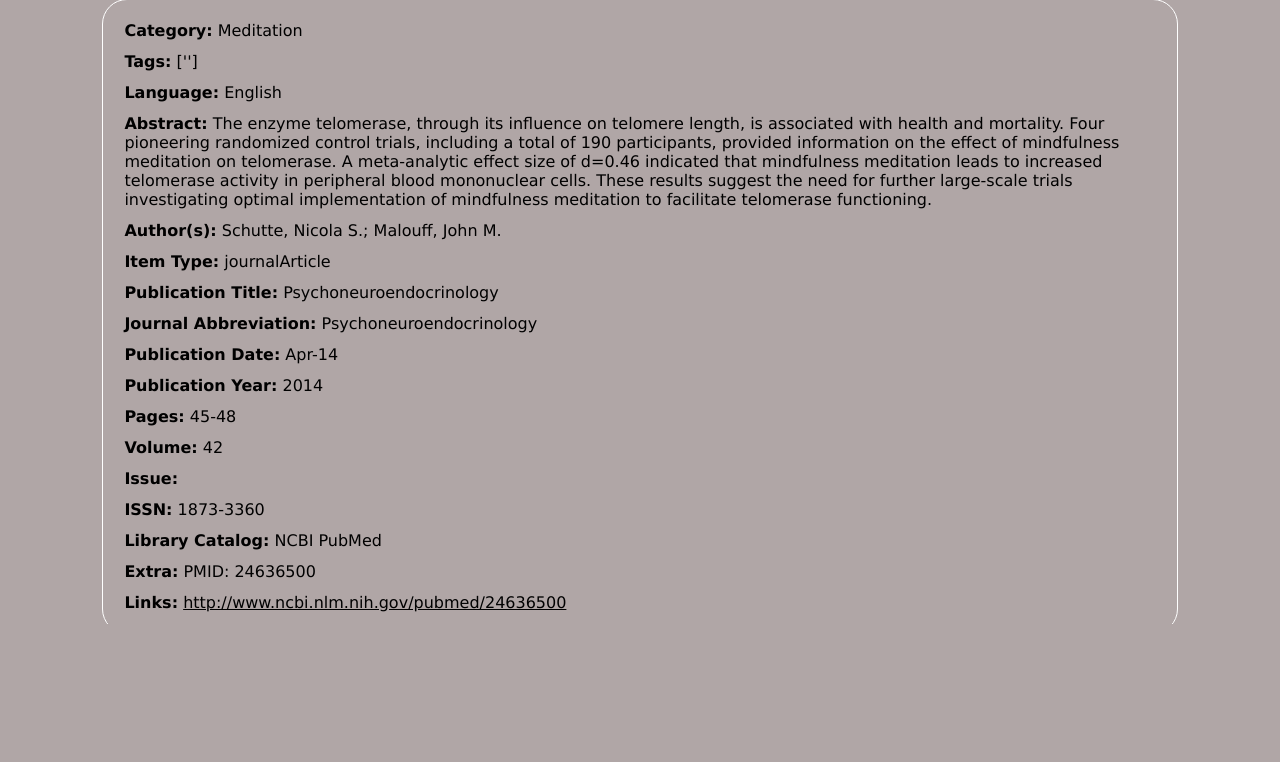
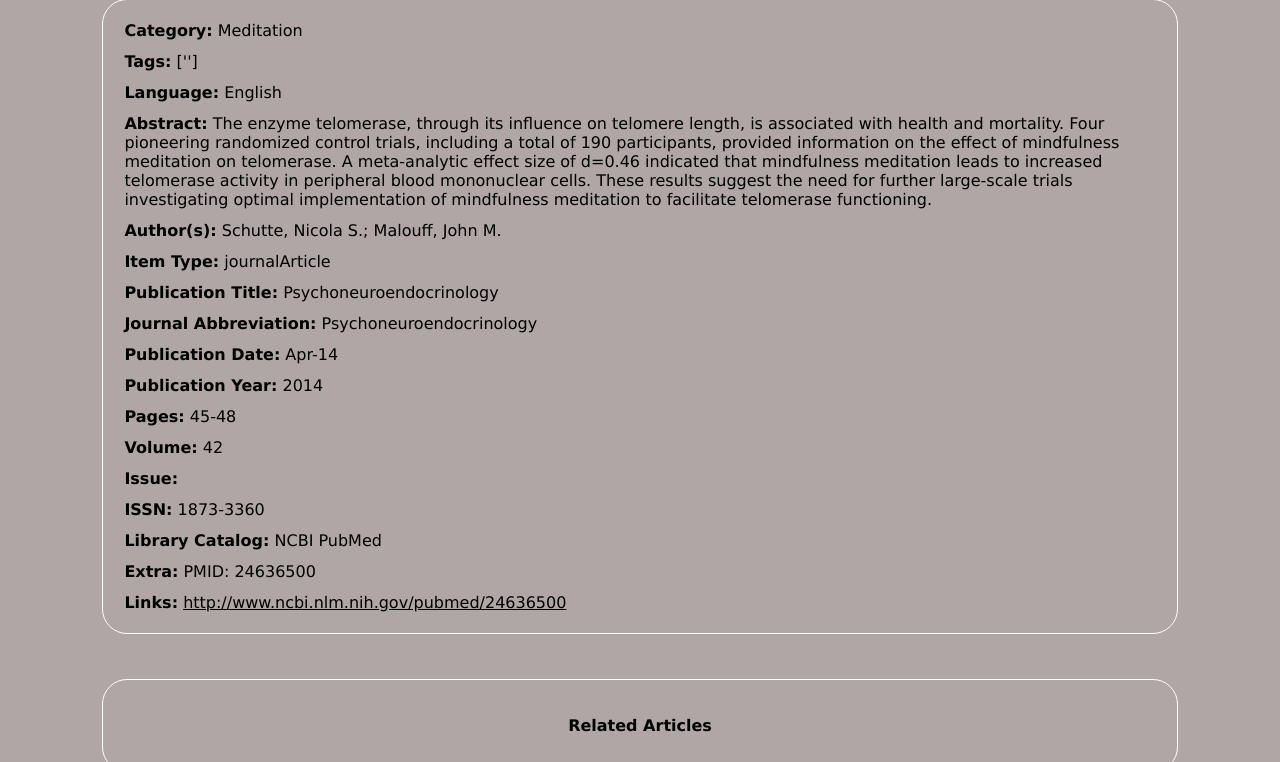
Before and after one commit to jerseycity17/team-21, a Django app: page /ISHAR/Article/517/ in a window 1280 px wide. Shown: the part 538-1300 px from the top of the page. Before the commit the page ends 1162 px from the top, so only its background shows below. Run offline with Django 3.2, Linux system fonts and the light colour scheme; data comes from the database, SQL or seed files in the repository; lists and menus that the app fills with data are empty.

Commit message:
Related articles implemented

```diff
--- a/ISHARonline/ISHAR/templates/ISHAR/articleDesc.html
+++ b/ISHARonline/ISHAR/templates/ISHAR/articleDesc.html
@@ -58,5 +58,18 @@
 
 </table>
 
+<br/><br/>
+<table cellspacing="25" style="border: 1px solid white;border-radius: 25px;padding: 10px; width:100%">
+		<thead>
+			<tr>
+				<th style="text-align: center;"> Related Articles </th>
+			</tr>
+		</thead>
+		{% for article in related_articles %}
+		<tr>
+			<td><a href="{% url 'ishar:article_desc' article.id %}">{{ article.title }}</a></td>
+		</tr>
+		{% endfor %}
+</table>
 
 {% include "ISHAR/footer.html" %}
--- a/ISHARonline/ISHAR/views.py
+++ b/ISHARonline/ISHAR/views.py
@@ -27,8 +27,18 @@ def affilliates(request):
 
 def article_desc(request, article_id):
 	article = get_object_or_404(Article, pk=article_id)
-	return render(request, 'ISHAR/articleDesc.html', {'article' : article})
-
+	tags = None
+	related_articles = None
+	try:
+		tags = article.tags
+		tags = tags[0]
+		related_articles = list(Article.objects.filter(tags__contains=tags))[:5]
+	except:
+		pass
+	if tags is None:
+		related_articles = list(Article.objects.filter(author__contains=article.author.split(',')[0]))[:5]
+	return render(request, 'ISHAR/articleDesc.html', {'article' : article,
+													  'related_articles': related_articles})
 def article_list(request, category):
 	article_list = get_list_or_404(Article, category__category_name=category)
 	paginator = Paginator(article_list, 10)
```
